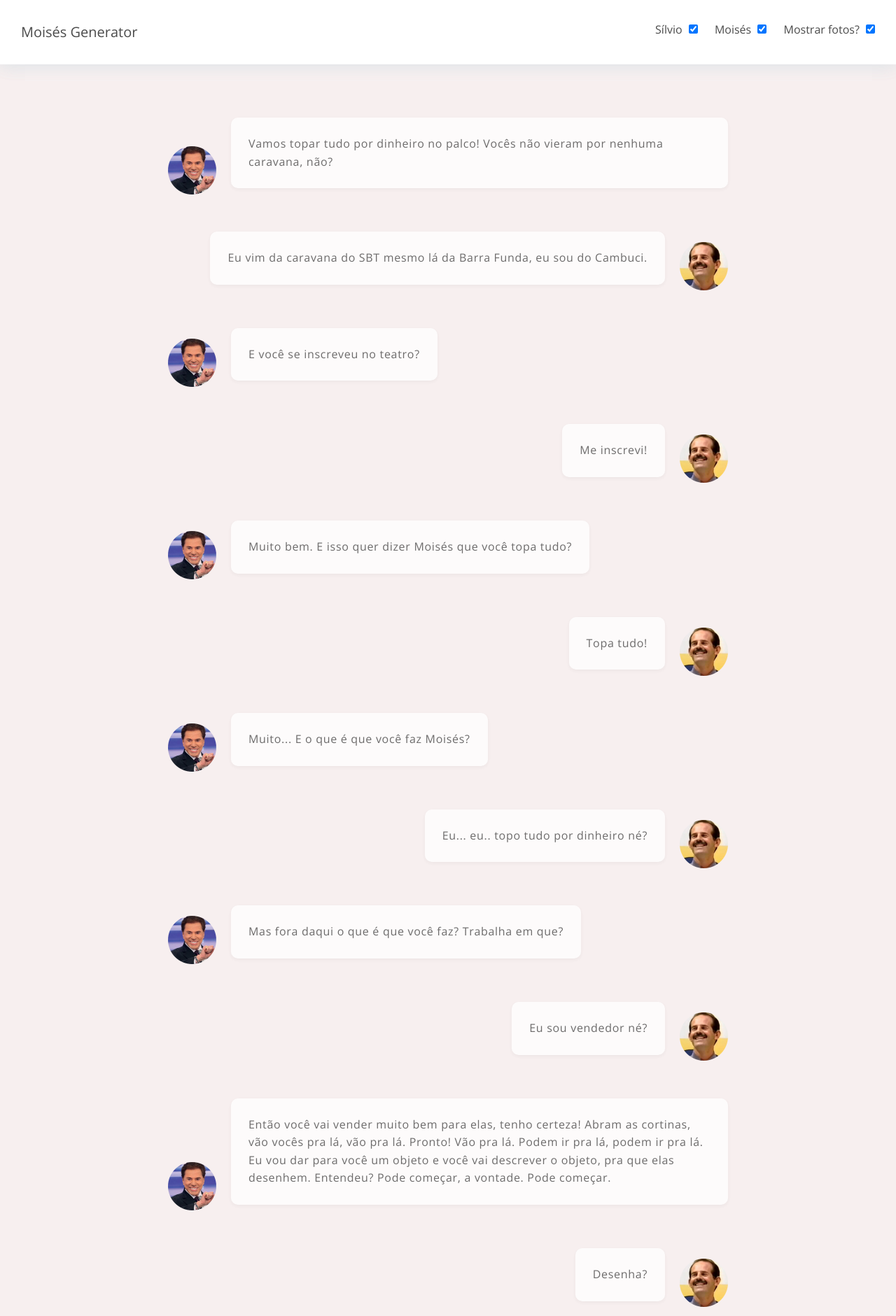
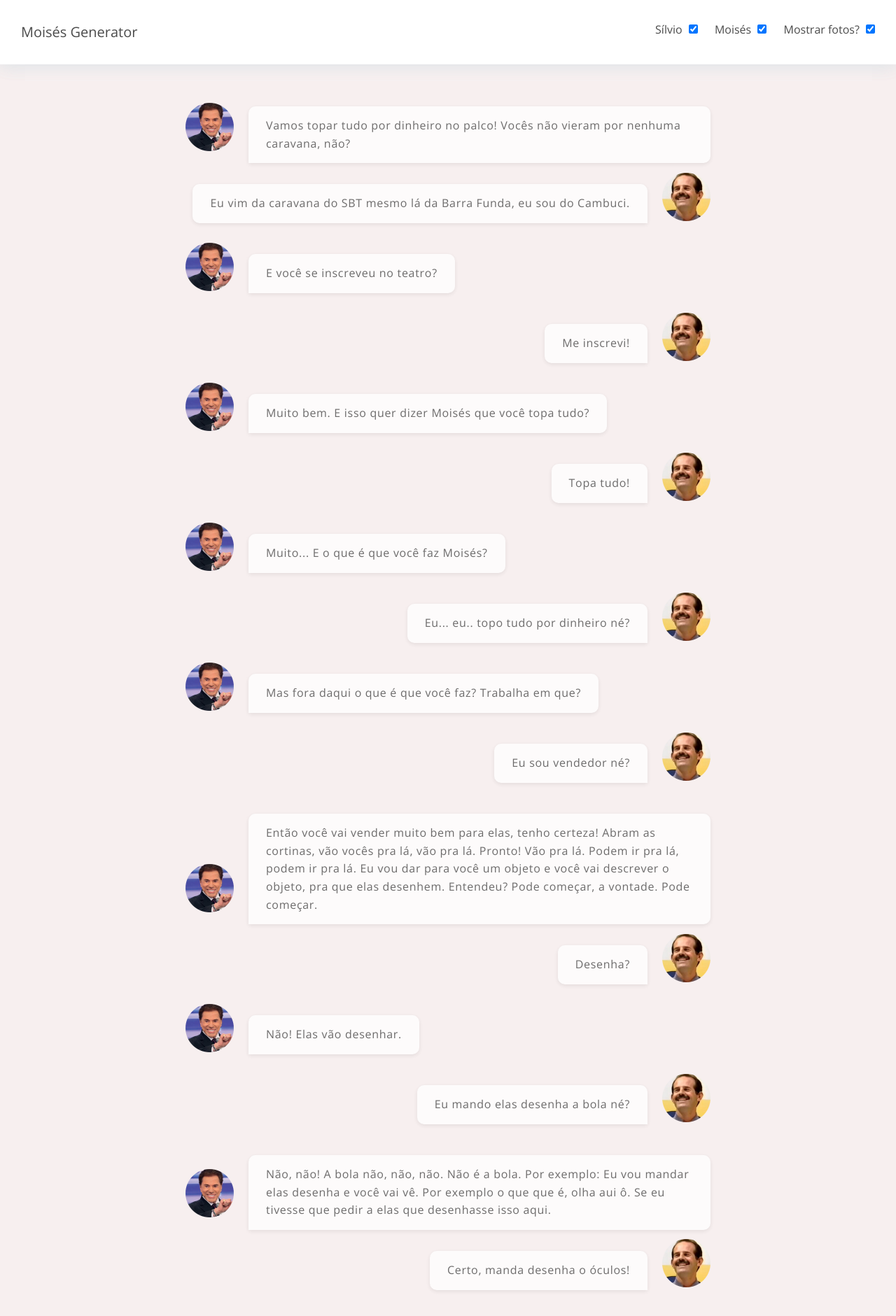
Before and after one commit to flaviosilveira/moises-suite, a Jekyll site: the page built from index.md, in a window 1280 px wide. Shown: the top 1881 px of the page at 70% size. Built offline with Jekyll 4.4.1, drawn with Linux system fonts in a browser that asks for light colours; nearby versions of some CDN libraries.

Commit message:
Style improvement

```diff
--- a/_sass/style.sass
+++ b/_sass/style.sass
@@ -54,7 +54,9 @@ body
       margin-right: 5px
 
 .container
-  max-width: 800px
+  max-width: 780px
+  padding-left: 15px
+  padding-right: 15px
   margin-left: auto
   margin-right: auto
 
@@ -74,6 +76,9 @@ body
       .dialogues__photo
         left: 0
 
+      .dialogues__dialog
+        border-radius: 10px 10px 10px 0
+
     &--moises
       padding-right: 90px
       text-align: right
@@ -81,22 +86,26 @@ body
       .dialogues__photo
         right: 0
 
+      .dialogues__dialog
+        border-radius: 10px 10px 0 10px
+
   &__photo
     margin: 0
     padding: 0
     position: absolute
-    bottom: 0
+    bottom: 10px
 
     img
       width: 69px
 
   &__dialog
-    padding: 25px
+    padding: 15px 25px
+    margin: 0
     display: inline-block
     background-color: #fff
     color: #4b4b4b
     opacity: .8
-    border-radius: 10px
-    box-shadow: 0 2px 6px 0 rgba(0, 0, 0, 0.06)
+    box-shadow: 0 2px 6px 0 rgba(0, 0, 0, .1)
     font-size: 16px
-    letter-spacing: 0.7px
+    letter-spacing: .7px
+    position: relative
```
